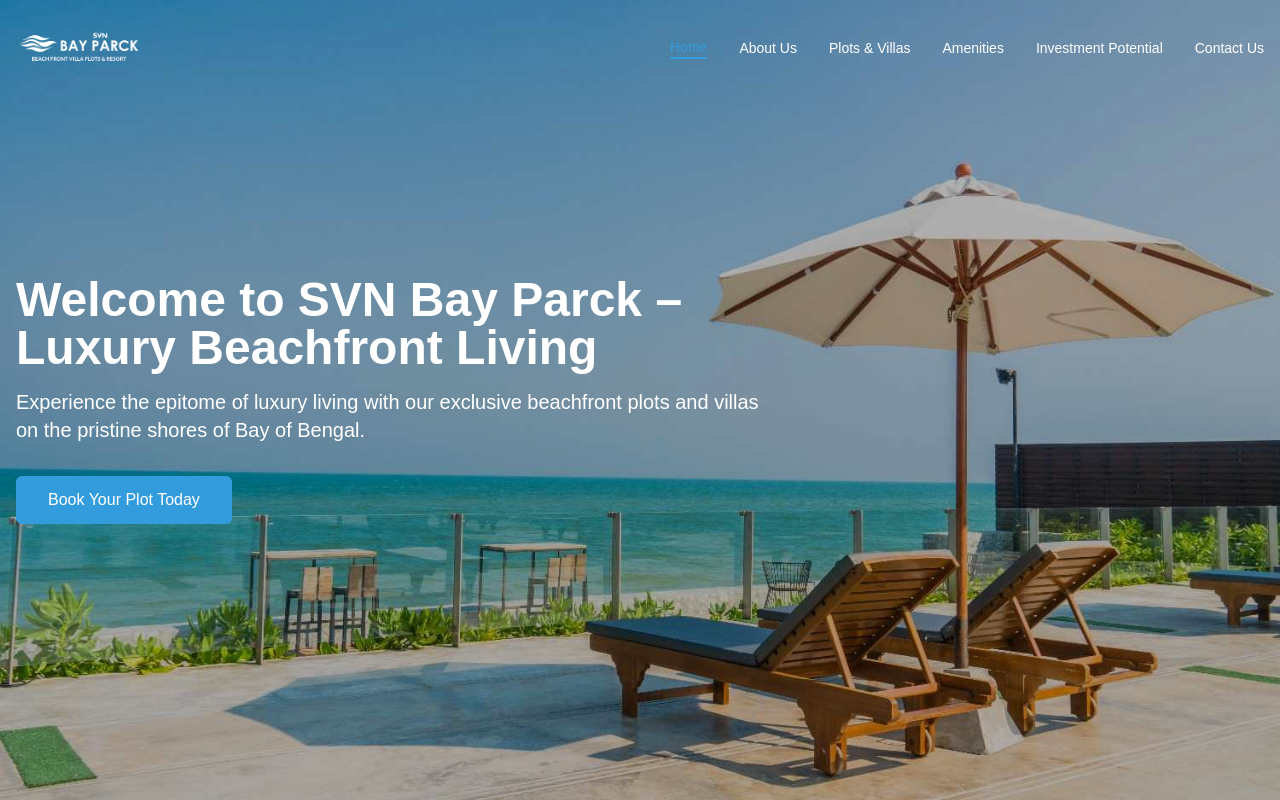
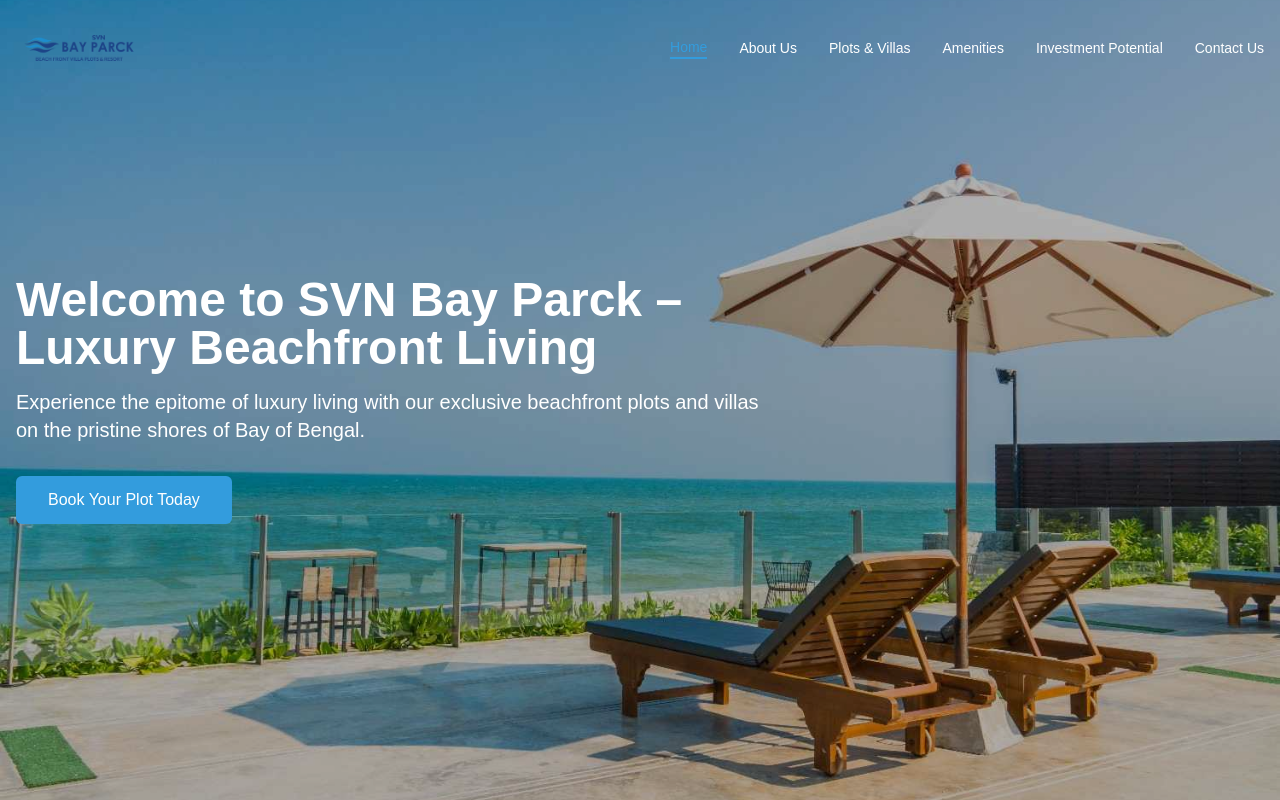
Before and after one commit to Furiprasad/bayparck-beachfront-luxury-site, a React (Vite) app: page / in a window 1280 px wide. Shown: the top 800 px of the page. Built offline with nearby package versions, Linux system fonts and the light colour scheme; a web font is replaced by a local one.

Commit message:
Replace logo
Update the logo image.

```diff
--- a/src/components/Footer.tsx
+++ b/src/components/Footer.tsx
@@ -10,7 +10,7 @@ const Footer = () => {
           {/* Logo and Description */}
           <div className="space-y-4">
             <img
-              src="/lovable-uploads/a86b33c4-3732-459f-bbcb-5628fb50df1f.png"
+              src="/lovable-uploads/242512e9-5634-4647-bd4d-d1e753ca3983.png"
               alt="SVN Bay Parck Logo"
               className="h-16 bg-white p-2 rounded"
             />
--- a/src/components/Navbar.tsx
+++ b/src/components/Navbar.tsx
@@ -45,7 +45,7 @@ const Navbar = () => {
       <div className="container mx-auto px-4 flex justify-between items-center">
         <Link to="/" className="flex items-center">
           <img
-            src="/lovable-uploads/c398d67c-2a97-47a1-b9be-8dce84d6df74.png"
+            src="/lovable-uploads/242512e9-5634-4647-bd4d-d1e753ca3983.png"
             alt="SVN Bay Parck Logo"
             className="h-12 md:h-16"
           />
```
Also changed, not shown: public/lovable-uploads/242512e9-5634-4647-bd4d-d1e753ca3983.png (added).
